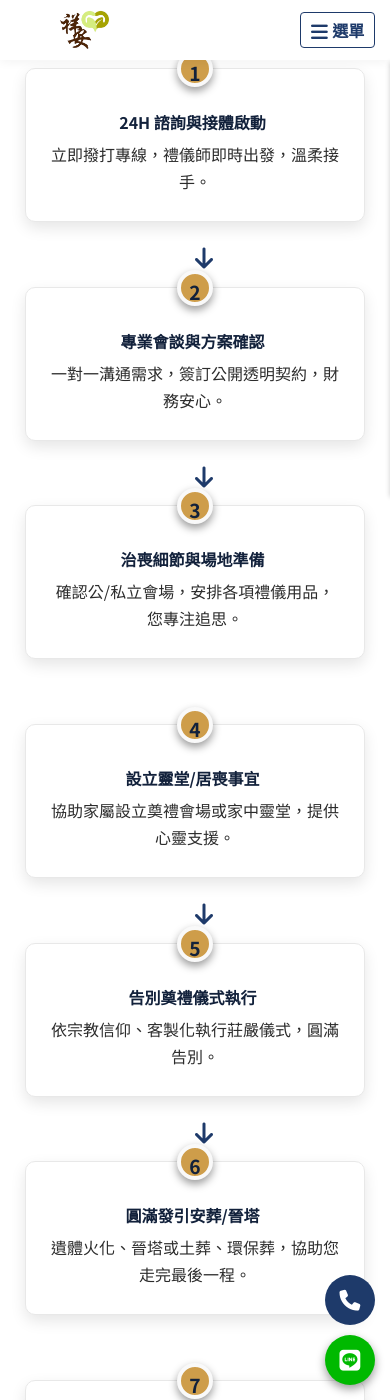
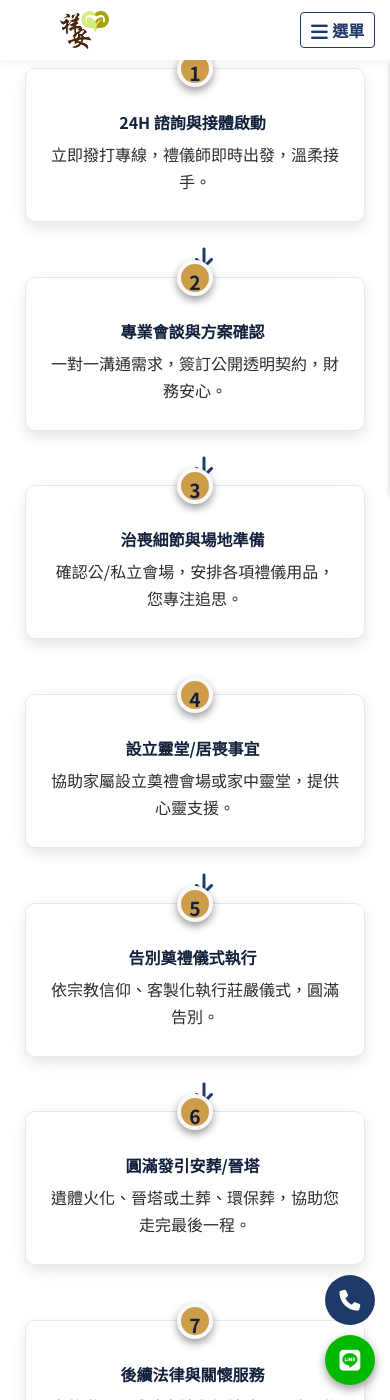
Before and after one commit to Shiangan/Shiangan, a Jekyll site: the page index.html, which Jekyll copies as it is, in a window 390 px wide and 1400 px high, scrolled down 3431 px. Built offline with Jekyll 4.4.1, drawn with Linux system fonts in a browser that asks for light colours; some web fonts are replaced.

Commit message:
Update style.css

```diff
--- a/css/style.css
+++ b/css/style.css
@@ -3645,3 +3645,94 @@
         border: 1px solid var(--accent-color);
     }
 }
+
+ /* ====================================================
+ * 🎯 流程圖 RWD 修正（3 / 2 / 1 欄）
+ * ==================================================== */
+
+/* ===== 平板：3 欄 ===== */
+@media (max-width: 900px) and (min-width: 681px) {
+    .flow-chart li {
+        flex-basis: calc(33.333% - 30px);
+        margin-bottom: 35px;
+    }
+
+    .flow-chart li:not(:nth-child(3n)):not(:last-child)::after {
+        content: '\f061';
+        font-family: 'Font Awesome 6 Free';
+        font-weight: 900;
+        position: absolute;
+        right: -28px;
+        top: 50%;
+        transform: translateY(-50%);
+        font-size: 1.4rem;
+        color: var(--primary-color);
+    }
+
+    .flow-chart li:nth-child(3n):not(:last-child)::after {
+        content: '\f078';
+        right: 50%;
+        bottom: -35px;
+        top: auto;
+        transform: translate(50%, 0);
+        color: var(--accent-color);
+    }
+}
+
+/* ===== 中小裝置：2 欄 ===== */
+@media (max-width: 680px) and (min-width: 481px) {
+    .flow-chart li {
+        flex-basis: calc(50% - 30px);
+        margin-bottom: 35px;
+    }
+
+    .flow-chart li:not(:nth-child(2n)):not(:last-child)::after {
+        content: '\f061';
+        font-family: 'Font Awesome 6 Free';
+        font-weight: 900;
+        position: absolute;
+        right: -26px;
+        top: 50%;
+        transform: translateY(-50%);
+        color: var(--primary-color);
+    }
+
+    .flow-chart li:nth-child(2n):not(:last-child)::after {
+        content: '\f078';
+        right: 50%;
+        bottom: -35px;
+        top: auto;
+        transform: translate(50%, 0);
+        color: var(--accent-color);
+    }
+}
+
+/* ===== 手機：1 欄 ===== */
+@media (max-width: 480px) {
+    .flow-chart ol {
+        flex-direction: column;
+        align-items: center;
+    }
+
+    .flow-chart li {
+        flex-basis: 100%;
+        max-width: 420px;
+        margin-bottom: 40px;
+    }
+
+    .flow-chart li::after {
+        content: '\f078';
+        font-family: 'Font Awesome 6 Free';
+        font-weight: 900;
+        position: absolute;
+        bottom: -30px;
+        left: 50%;
+        transform: translateX(-50%);
+        color: var(--accent-color);
+        font-size: 1.4rem;
+    }
+
+    .flow-chart li:last-child::after {
+        content: none;
+    }
+}
```
